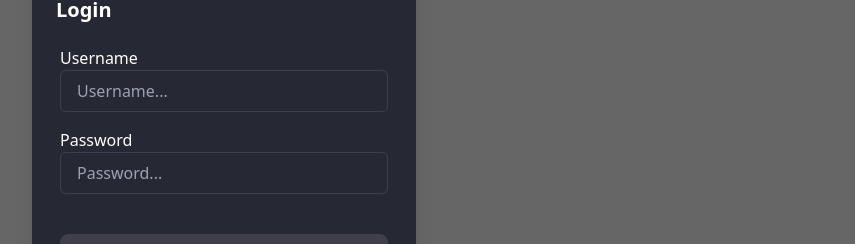
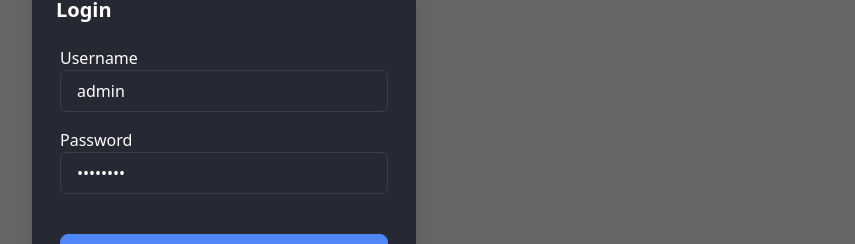
Before and after one commit to victorjambo/curly-palm-tree, a React (Create React App) app in the folder client/: page /login in a window 1280 px wide. Shown: the part 241-485 px from the top of the page, without its empty margins (416-1271 px from the left). Built offline with nearby package versions, Linux system fonts and the light colour scheme; no server answers.

Commit message:
chore: auth autofill

```diff
--- a/client/src/pages/Auth.js
+++ b/client/src/pages/Auth.js
@@ -11,9 +11,9 @@ const AuthType = {
 };
 
 function Auth() {
-  const [username, setUsername] = useState("");
-  const [password, setPassword] = useState("");
-  const [confirmPassword, setConfirmPassword] = useState("");
+  const [username, setUsername] = useState("admin");
+  const [password, setPassword] = useState("password");
+  const [confirmPassword, setConfirmPassword] = useState("password");
   const [authType, setAuthType] = useState(AuthType.Login);
   const [disabled, setDisabled] = useState(false);
 
```
